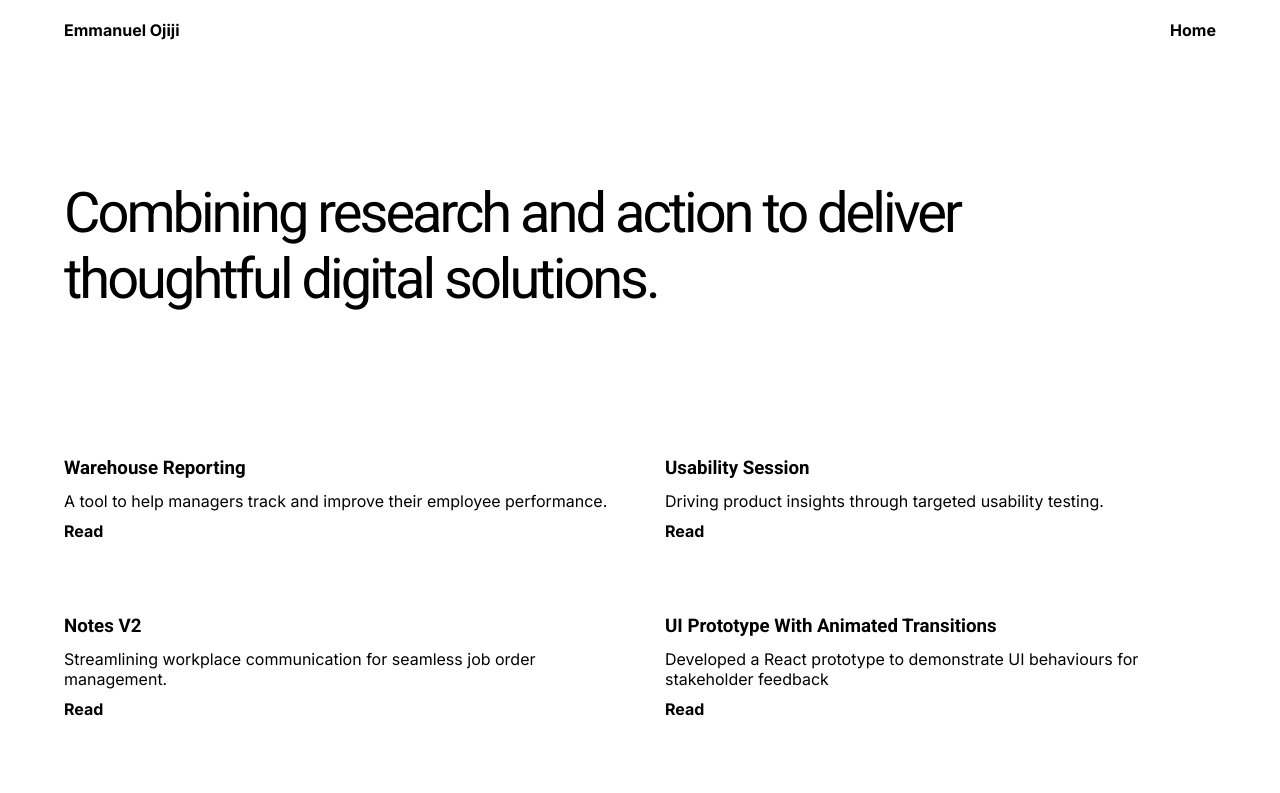
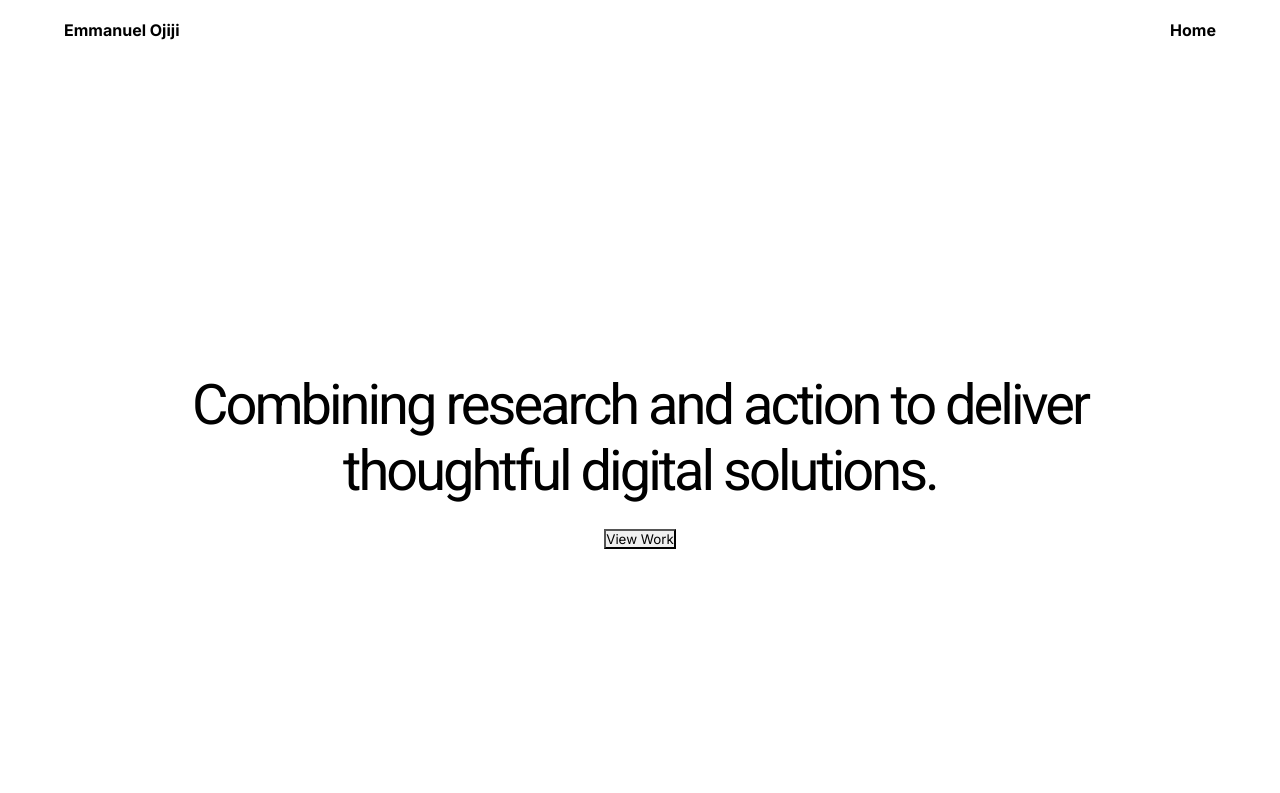
Before and after one commit to emmanuelojiji/portfolio-25, a React (Create React App) app: page / in a window 1280 px wide. Shown: the top 793 px of the page. Built offline with nearby package versions, Linux system fonts and the light colour scheme.

Commit message:
hero section updated

```diff
--- a/src/pages/Notes.js
+++ b/src/pages/Notes.js
@@ -163,7 +163,6 @@ const Notes = () => {
             <strong>Availability Avatars:</strong> Status-aware avatars promote
             efficient communication and minimise delays.
           </li>
-          Ï
         </ul>
       </div>
 
--- a/src/pages/Projects.js
+++ b/src/pages/Projects.js
@@ -57,6 +57,7 @@ const Projects = () => {
           Combining research and action to deliver <br></br>thoughtful digital
           solutions.
         </h1>
+        <button className="work-button">View Work</button>
       </div>
 
       <div className={`projects-container ${hoveredArea}`}>
--- a/src/pages/Projects.scss
+++ b/src/pages/Projects.scss
@@ -28,13 +28,14 @@
 }
 
 .billboard {
-  padding-top: 120px;
-  padding-bottom: 120px;
+  padding-top: 270px;
+  padding-bottom: 270px;
+  height: 100vh;
+  flex-direction: column;
+  //text-align: center;
   display: flex;
-  flex-direction: column;
-  align-items: start;
-  justify-content: start;
-  //text-align: center;
+  justify-content: center;
+  align-items: center;
   h1 {
     font-weight: 500;
     font-size: 3.5em;
@@ -42,11 +43,16 @@
     font-style: normal;
     letter-spacing: -3px;
     margin-bottom: 25px;
+    text-align: center;
   }
 
   p {
     max-width: 1000px;
   }
+}
+
+.work-button{
+
 }
 
 .slider-button {
```
